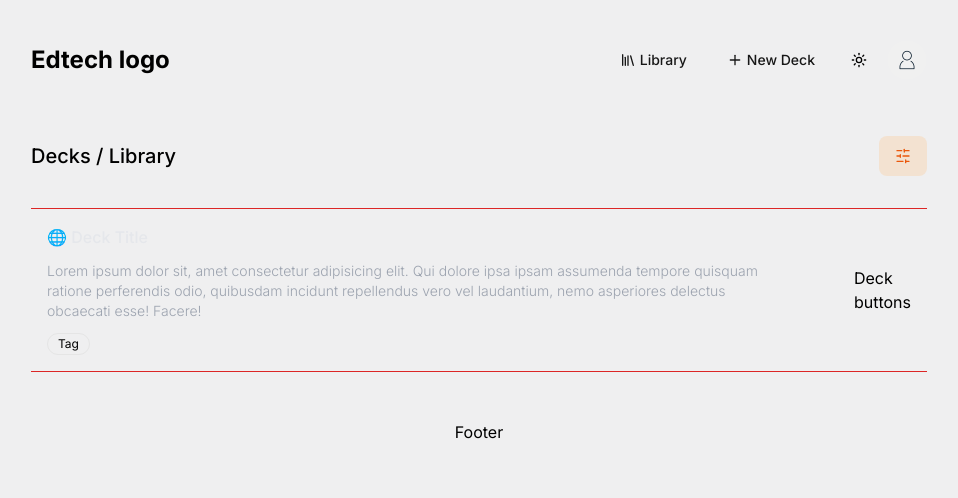
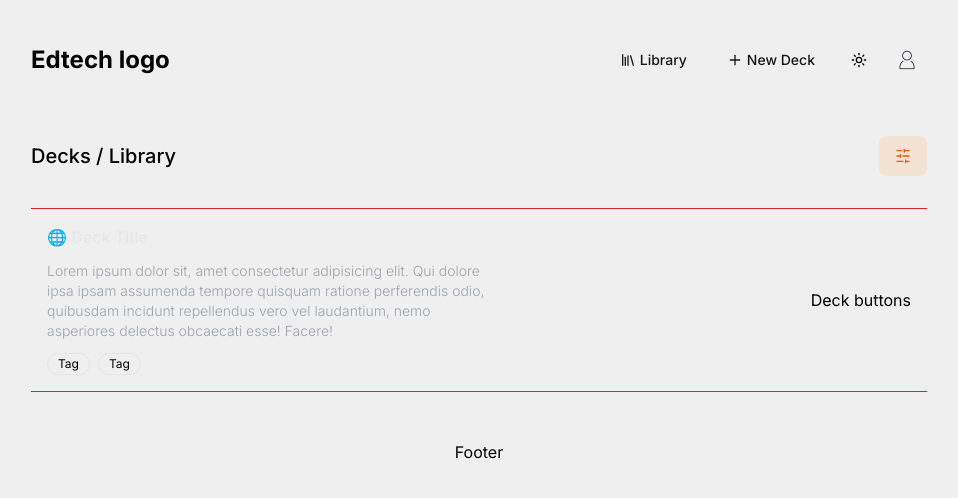
Before and after one commit to cacosat/ed-front, a Next.js app: page / in a window 1280 px wide. Shown: the top 498 px of the page, without its empty margins (161-1119 px from the left). Built offline with nearby package versions, Linux system fonts and the light colour scheme.

Commit message:
starting deck list entry component

```diff
--- a/app/components/DeckList.jsx
+++ b/app/components/DeckList.jsx
@@ -13,14 +13,17 @@ function DeckListEntry({ props }){
     return (
         <div className="flex justify-between items-center p-4 gap-16">
             {/* General Container */}
-            <div className="flex flex-col gap-3">
+            <div className="max-w-[450px] flex flex-col gap-3">
                 <p className="font-medium text-base text-gray-200">
                     🌐 Deck Title
                 </p>
                 <p className="font-light text-sm text-gray-400">
                     Lorem ipsum dolor sit, amet consectetur adipisicing elit. Qui dolore ipsa ipsam assumenda tempore quisquam ratione perferendis odio, quibusdam incidunt repellendus vero vel laudantium, nemo asperiores delectus obcaecati esse! Facere!
                 </p>
-                <Badge variant="outline" className='w-fit text-xxs font-normal'>Tag</Badge>
+                <div className="flex gap-2">
+                    <Badge variant="outline" className='w-fit text-xxs font-normal'>Tag</Badge>
+                    <Badge variant="outline" className='w-fit text-xxs font-normal'>Tag</Badge>
+                </div>
             </div>
             <div>
                 Deck buttons
```
